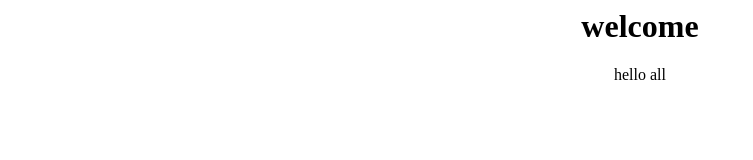
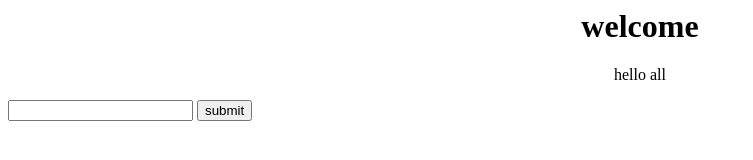
Before and after one commit to Tina-2022/testProject, a plain HTML site: page index.html in a window 1280 px wide. Shown: the whole page, without its empty margins (0-753 px from the left). Drawn offline with Linux system fonts and the light colour scheme.

Commit message:
fix: add button

```diff
--- a/index.html
+++ b/index.html
@@ -11,5 +11,7 @@
                 hello all
             </p>
         </center>
+        <input type="text" name="text field" >
+        <button>submit</button>
     </body>
 </html>
```
